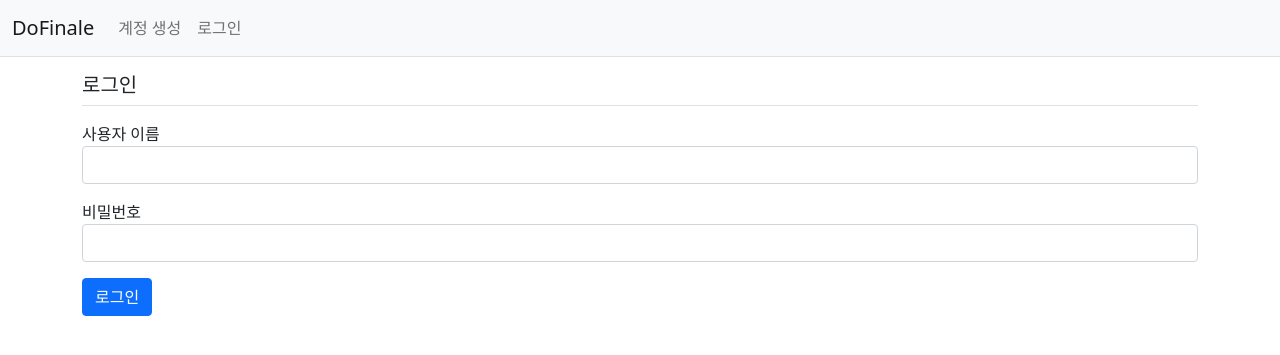
After one commit to SongYeongchang/DoFinale, a Flask app: page /auth/login/ in a window 1280 px wide. The commit adds this page. Shown: the top 355 px of the page. Run offline with Flask 2, Linux system fonts and the light colour scheme; parts of the project's set-up code (start-up, migrations or seed data) failed here and were passed over; some libraries are stand-ins or nearby versions.

Commit message:
암호화 작업중

```diff
--- a/dofinale/forms.py
+++ b/dofinale/forms.py
@@ -3,8 +3,12 @@ from wtforms import StringField, TextAreaField, PasswordField, EmailField
 from wtforms.validators import DataRequired, Length, EqualTo, Email
 
 
+class UserLoginForm(FlaskForm):
+    userid = StringField('아이디', validators=[DataRequired(), Length(min=3, max=25)])
+    userpw = PasswordField('비밀번호', validators=[DataRequired()])
+
 class UserCreateForm(FlaskForm):
-    userid = StringField('아이디',validators=[DataRequired(),Length(min=3,max=20)])
+    userid = StringField('아이디',validators=[DataRequired(),Length(min=3,max=25)])
     userpw1 = PasswordField('비밀번호',validators=[DataRequired()])
     userpw2 = PasswordField('비밀번호 확인', validators=[DataRequired(), EqualTo('userpw1', '비밀번호가 일치하지 않습니다.')])
     name = StringField('이름',validators=[DataRequired(),Length(min=3,max=20)])
--- a/dofinale/models.py
+++ b/dofinale/models.py
@@ -1,5 +1,6 @@
 from dofinale import db
 from datetime import datetime
+
 
 collation = 'utf8mb4_unicode_ci'
 
--- /dev/null
+++ b/dofinale/templates/auth/login.html
@@ -0,0 +1,21 @@
+{% extends "base.html" %}
+{% block content %}
+<div class="container">
+    <h5 class="my-3 border-bottom pb-2">로그인</h5>
+    <form method="post">
+        {{ form.csrf_token }}
+        {% include "form_errors.html" %}
+        <div class="mb-3">
+            <label for="userid">사용자 이름</label>
+            <input type="text" class="form-control" name="userid" id="userid"
+                   value="{{ form.userid.data or '' }}">
+        </div>
+        <div class="mb-3">
+            <label for="userpw">비밀번호</label>
+            <input type="password" class="form-control" name="userpw" id="userpw"
+                   value="{{ form.userpw.data or '' }}">
+        </div>
+        <button type="submit" class="btn btn-primary">로그인</button>
+    </form>
+</div>
+{% endblock %}
--- a/dofinale/templates/navbar.html
+++ b/dofinale/templates/navbar.html
@@ -16,7 +16,7 @@
                     <a class="nav-link" href="{{ url_for('auth.signup') }}">계정 생성</a>
                 </li>
                 <li class="nav-item">
-                    <a class="nav-link" href="#">로그인</a>
+                    <a class="nav-link" href="{{ url_for('auth.login') }}">로그인</a>
                 </li>
             </ul>
         </div>
--- a/dofinale/views/auth_views.py
+++ b/dofinale/views/auth_views.py
@@ -1,12 +1,33 @@
-from flask import Blueprint, url_for, render_template, flash, request
-from werkzeug.security import generate_password_hash
+from flask import Blueprint, url_for, render_template, flash, request, session
+from flask_bcrypt import generate_password_hash, check_password_hash
+# from werkzeug.security import generate_password_hash, check_password_hash
 from werkzeug.utils import redirect
 
 from dofinale import db
-from dofinale.forms import UserCreateForm
+from dofinale.forms import UserCreateForm, UserLoginForm
 from dofinale.models import Members
 
 bp = Blueprint('auth', __name__, url_prefix='/auth')
+
+
+@bp.route('/login/', methods=('GET', 'POST'))
+def login():
+    form = UserLoginForm()
+    if request.method == 'POST' and form.validate_on_submit():
+        error = None
+        user = Members.query.filter_by(userid=form.userid.data).first()
+        if not user:
+            error = "존재하지 않는 사용자입니다."
+        elif not check_password_hash(user.userpw.encode('utf-8'), form.userpw.data.encode('utf-8')):
+            error = "비밀번호가 올바르지 않습니다."
+        if error is None:
+            print(form.userpw.data)
+            print(user.userpw)
+            session.clear()
+            session['user_id'] = user.userid
+            return redirect(url_for('main.index'))
+        flash(error)
+    return render_template('auth/login.html', form=form)
 
 
 @bp.route('/signup', methods=('GET', 'POST'))
@@ -16,7 +37,7 @@ def signup():
         user = Members.query.filter_by(userid=form.userid.data).first()
         if not user:
             user = Members(userid = form.userid.data,
-                           userpw = generate_password_hash(form.userpw1.data),
+                           userpw = generate_password_hash(form.userpw1.data).decode('utf-8'),
                            name = form.name.data,
                            email = form.email.data,
                            phone = form.phone.data,
--- a/requirements.txt
+++ b/requirements.txt
@@ -1,9 +1,12 @@
 alembic==1.8.0
+bcrypt==3.2.2
+cffi==1.15.1
 click==8.1.3
 colorama==0.4.5
 dnspython==2.2.1
 email-validator==1.2.1
 Flask==2.1.2
+Flask-Bcrypt==1.0.1
 Flask-Migrate==3.1.0
 Flask-SQLAlchemy==2.5.1
 Flask-WTF==1.0.1
@@ -14,6 +17,7 @@ Jinja2==3.1.2
 Mako==1.2.1
 MarkupSafe==2.1.1
 mysqlclient==2.1.1
+pycparser==2.21
 PyMySQL==1.0.2
 SQLAlchemy==1.4.39
 Werkzeug==2.1.2
```
